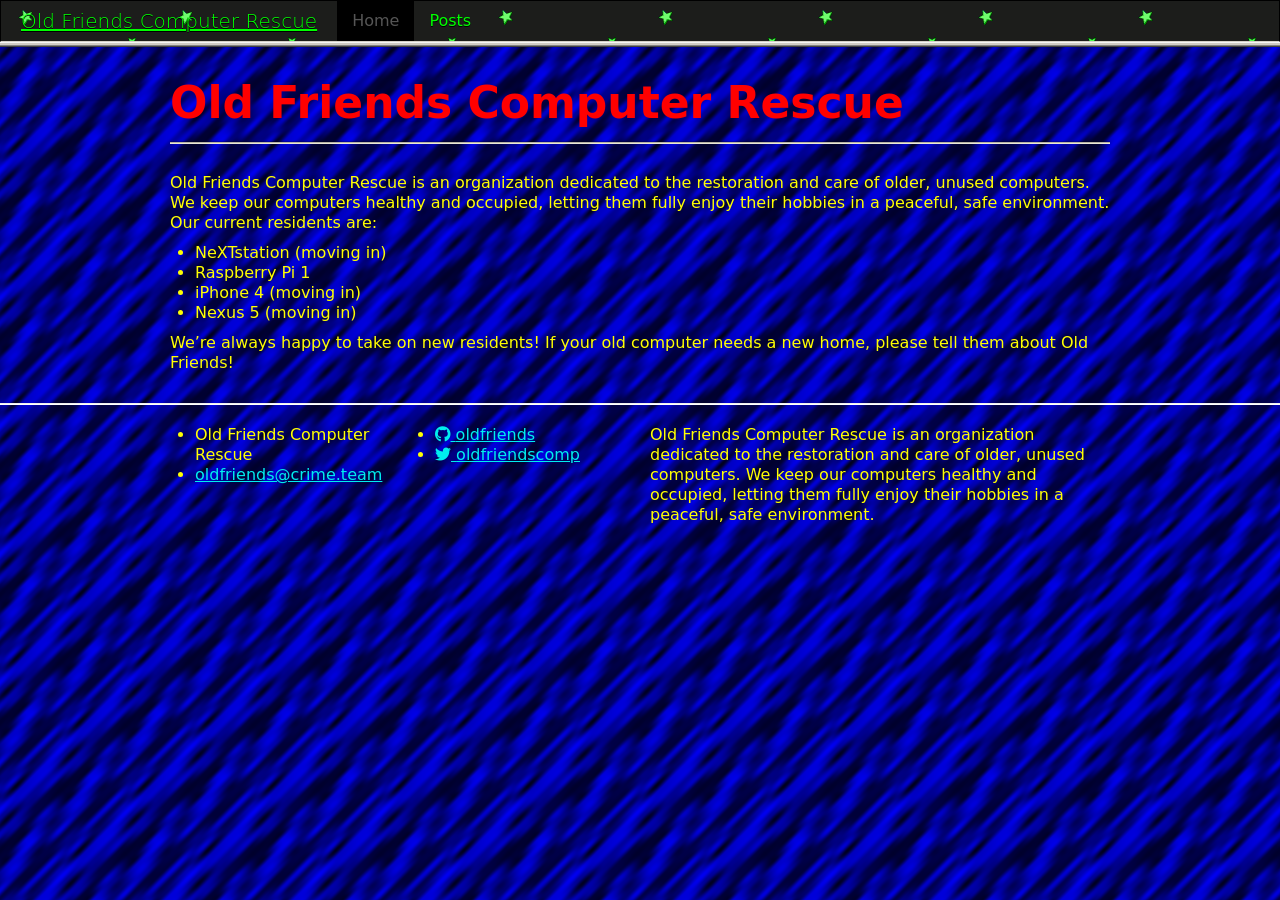
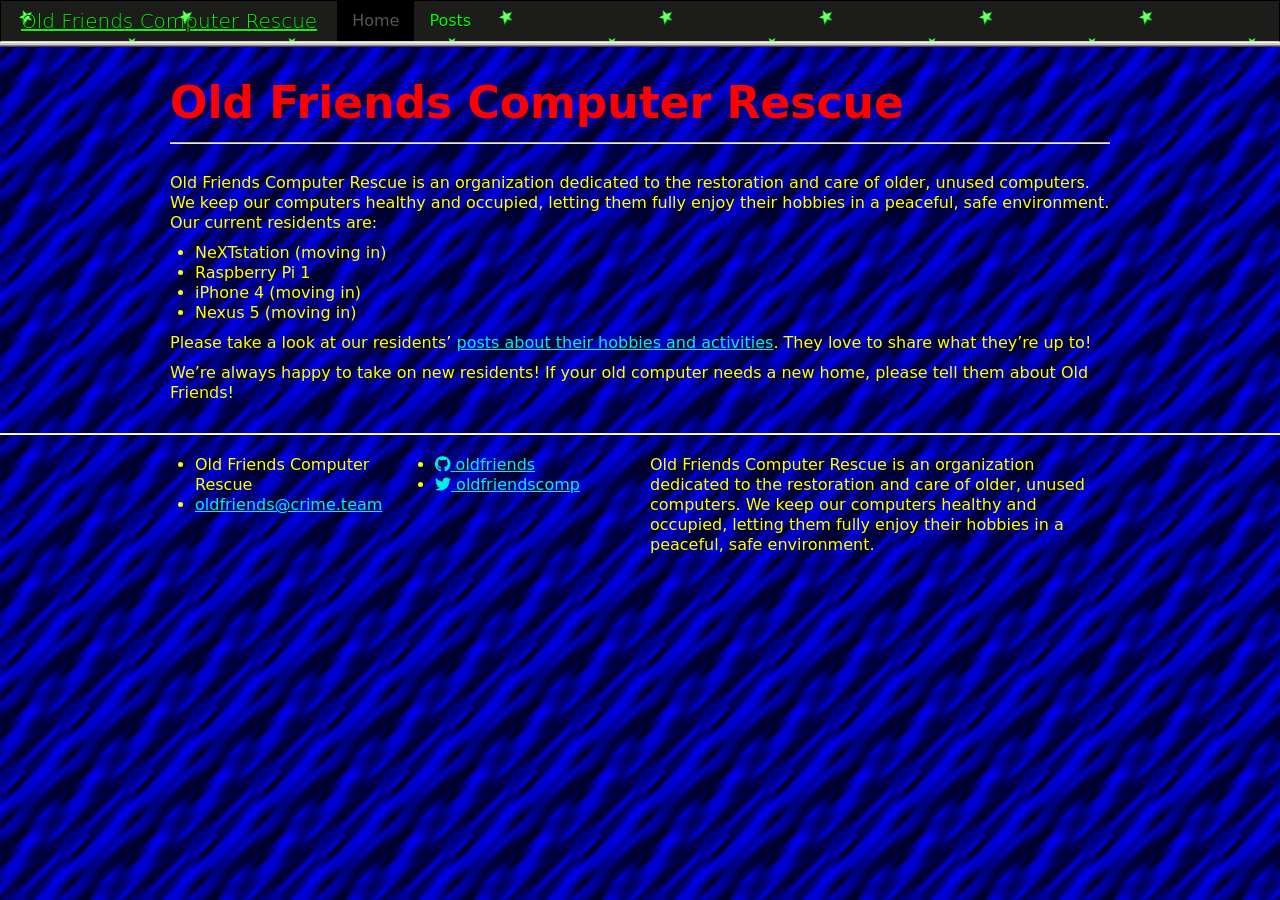
Before and after one commit to oldfriends/gallery, a Jekyll site: the page built from index.md, in a window 1280 px wide. Built offline with Jekyll 4.4.1, drawn with Linux system fonts in a browser that asks for light colours; nearby versions of some CDN libraries.

Commit message:
added link to posts from home page

```diff
--- a/index.md
+++ b/index.md
@@ -11,4 +11,6 @@ Old Friends Computer Rescue is an organization dedicated to the restoration and
 * iPhone 4 (moving in)
 * Nexus 5 (moving in)
 
+Please take a look at our residents' [posts about their hobbies and activities]({{ "/posts" | relative_url}}). They love to share what they're up to!
+
 We're always happy to take on new residents! If your old computer needs a new home, please tell them about Old Friends!
```
